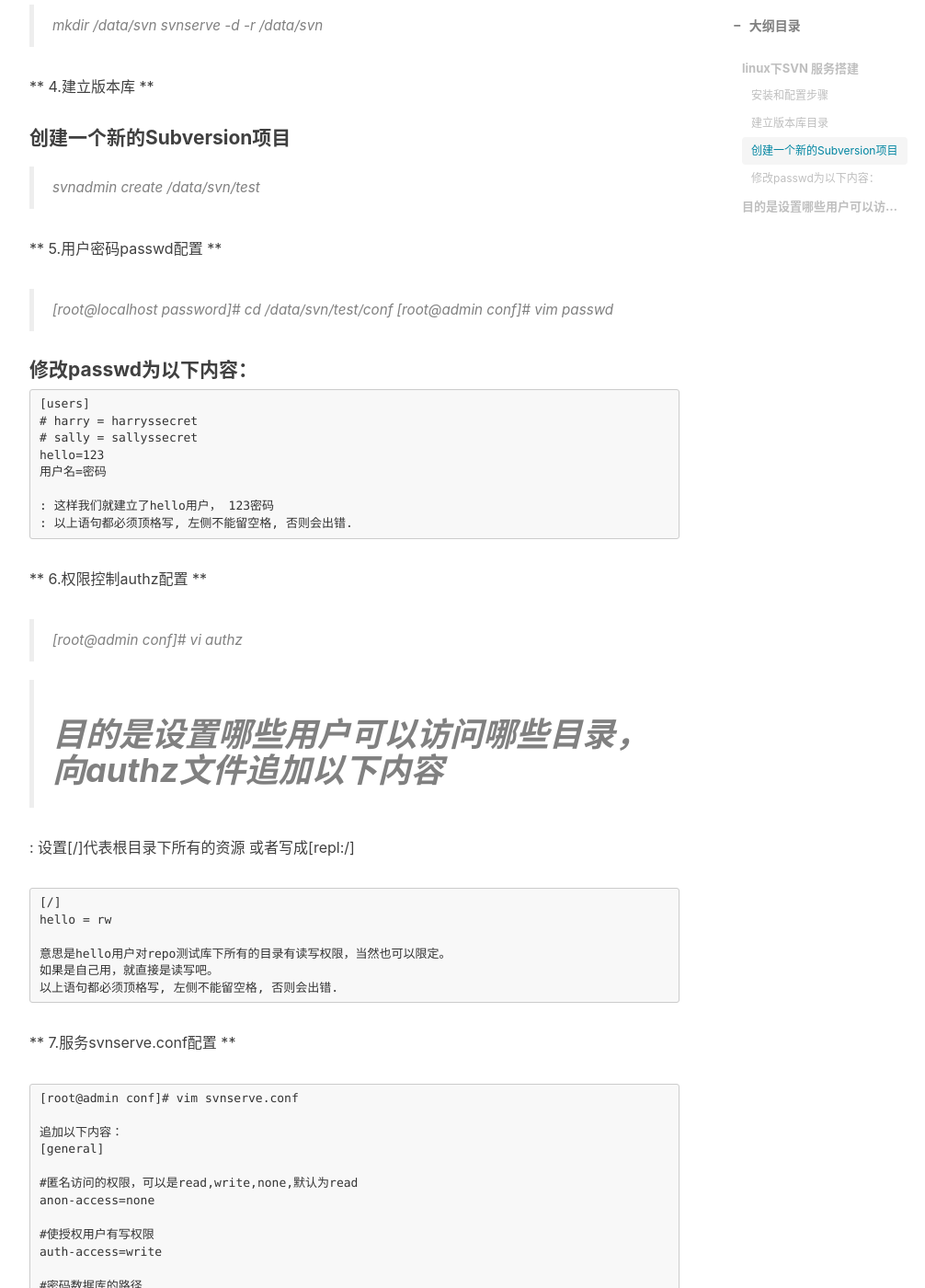
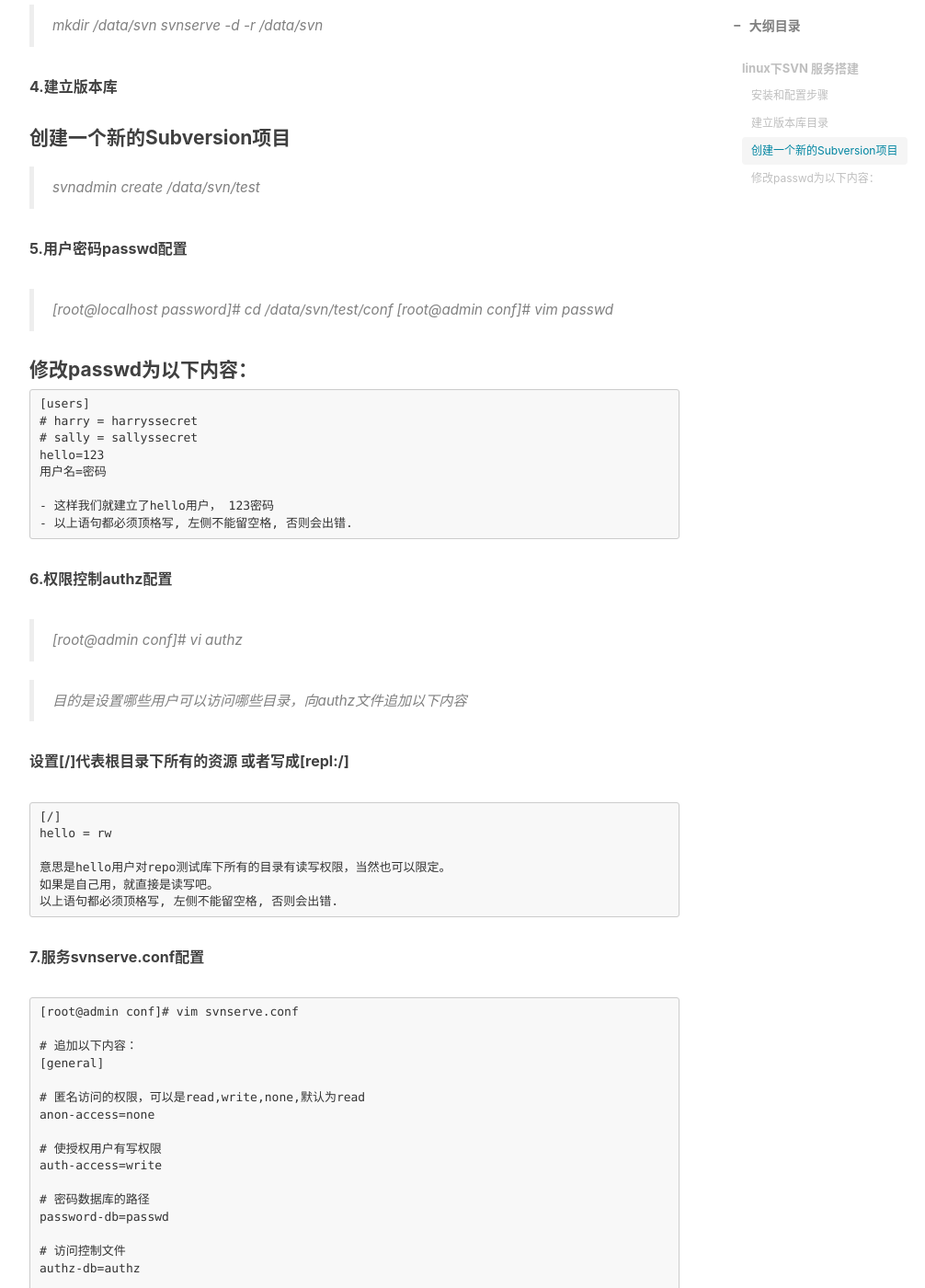
Before and after one commit to wenhuaGit/wenhuaGit.github.io, a Jekyll site: the page built from _posts/2019-10-22-linux下SVN 服务搭建.md, in a window 1280 px wide and 1400 px high, scrolled down 1050 px. Shown: the whole window at 92% size, without its empty margins (233-1239 px from the left). Built offline with Jekyll 4.4.1, drawn with Linux system fonts in a browser that asks for light colours; nearby versions of some CDN libraries; comment, search, counter and statistics services are not loaded; some of the changed text lies outside the part shown.

Commit message:
修改文章

````diff
--- a/_posts/2019-10-22-linux下SVN 服务搭建.md
+++ b/_posts/2019-10-22-linux下SVN 服务搭建.md
@@ -14,28 +14,28 @@ tags:
 ## linux下SVN 服务搭建
 
 #### 安装和配置步骤
-** 1.环境要求：**
+**1.环境要求**
 
 > cenos 6 / 7
 
-** 2.安装svn **
+**2.安装svn**
 
 > yum -y install subversion
 
-** 3.配置 **
+**3.配置**
 
 #### 建立版本库目录
 
 > mkdir /data/svn
 > svnserve -d -r /data/svn
 
-** 4.建立版本库 **
+**4.建立版本库**
 
 #### 创建一个新的Subversion项目
 
 > svnadmin create /data/svn/test
 
-** 5.用户密码passwd配置 **
+**5.用户密码passwd配置**
 
 > [root@localhost password]#   cd /data/svn/test/conf
 > [root@admin conf]#    vim passwd
@@ -49,17 +49,17 @@ tags:
 hello=123
 用户名=密码
 
-: 这样我们就建立了hello用户， 123密码
-: 以上语句都必须顶格写, 左侧不能留空格, 否则会出错.
+- 这样我们就建立了hello用户， 123密码
+- 以上语句都必须顶格写, 左侧不能留空格, 否则会出错.
 ```
 
-** 6.权限控制authz配置 **
+**6.权限控制authz配置**
 
->[root@admin conf]# vi  authz
+> [root@admin conf]# vi  authz
 
-> # 目的是设置哪些用户可以访问哪些目录，向authz文件追加以下内容
+> 目的是设置哪些用户可以访问哪些目录，向authz文件追加以下内容
 
-: 设置[/]代表根目录下所有的资源   或者写成[repl:/]
+**设置[/]代表根目录下所有的资源   或者写成[repl:/]**
 ```
 [/]
 hello = rw
@@ -68,42 +68,44 @@ hello = rw
 如果是自己用，就直接是读写吧。
 以上语句都必须顶格写, 左侧不能留空格, 否则会出错.
 ```
-** 7.服务svnserve.conf配置 **
+
+**7.服务svnserve.conf配置**
+
 ```
 [root@admin conf]# vim svnserve.conf
 
-追加以下内容：
+# 追加以下内容：
 [general]
 
-#匿名访问的权限，可以是read,write,none,默认为read
+# 匿名访问的权限，可以是read,write,none,默认为read
 anon-access=none
 
-#使授权用户有写权限
+# 使授权用户有写权限
 auth-access=write
 
-#密码数据库的路径
+# 密码数据库的路径
 password-db=passwd
 
-#访问控制文件
+# 访问控制文件
 authz-db=authz
 
-#认证命名空间，subversion会在认证提示里显示，并且作为凭证缓存的关键字
+# 认证命名空间，subversion会在认证提示里显示，并且作为凭证缓存的关键字
 realm=/data/svn/repositories
 
-*以上语句都必须顶格写, 左侧不能留空格, 否则会出错.*
+* 以上语句都必须顶格写, 左侧不能留空格, 否则会出错.*
 ```
 ** 8.启动svn服务 **
 
 查看svn的服务是否启动
->ps -ef|grep svn
+> ps -ef|grep svn
 
 如果没有启动执行 下面命令即可：
->svnserve -d -r /data/svn  --listen-port=3690
+> svnserve -d -r /data/svn  --listen-port=3690
 
 ** 9.客户端连接 **
->svn co svn://ip/test
->用户名:hello
->密码：123
+> svn co svn://ip/test
+> 用户名:hello
+> 密码：123
 
 ----------------
 
@@ -119,7 +121,7 @@ realm=/data/svn/repositories
 
 > chown -R apache:apache /usr/local/apache2/htdocs/test
 
-** 3)建立同步脚本 **
+3)建立同步脚本
 
 > cd /data/svn/test/hooks/
 > cp post-commit.tmpl post-commit
@@ -151,8 +153,8 @@ svn开启：
 svnserve -d -r /data/svn/
 ```
 
->SVN自动同步程序执行流程：
+**SVN自动同步程序执行流程：
 1、用户提交文件到SVN服务器，提交操作成功后触发post-commit脚本
 2、在post-commit版本文件中使用php_script.php执行PHP脚本
 3、在PHP脚本中通过exec系统调用更新服务器上的版本库工作副本
-4、根据更新操作结果日志，对另一个SVN版本库进行对应的操作处理
+4、根据更新操作结果日志，对另一个SVN版本库进行对应的操作处理**
````
Also changed, not shown: _posts/2019-10-22-自定义博客域名.md (+1 -1 lines).
